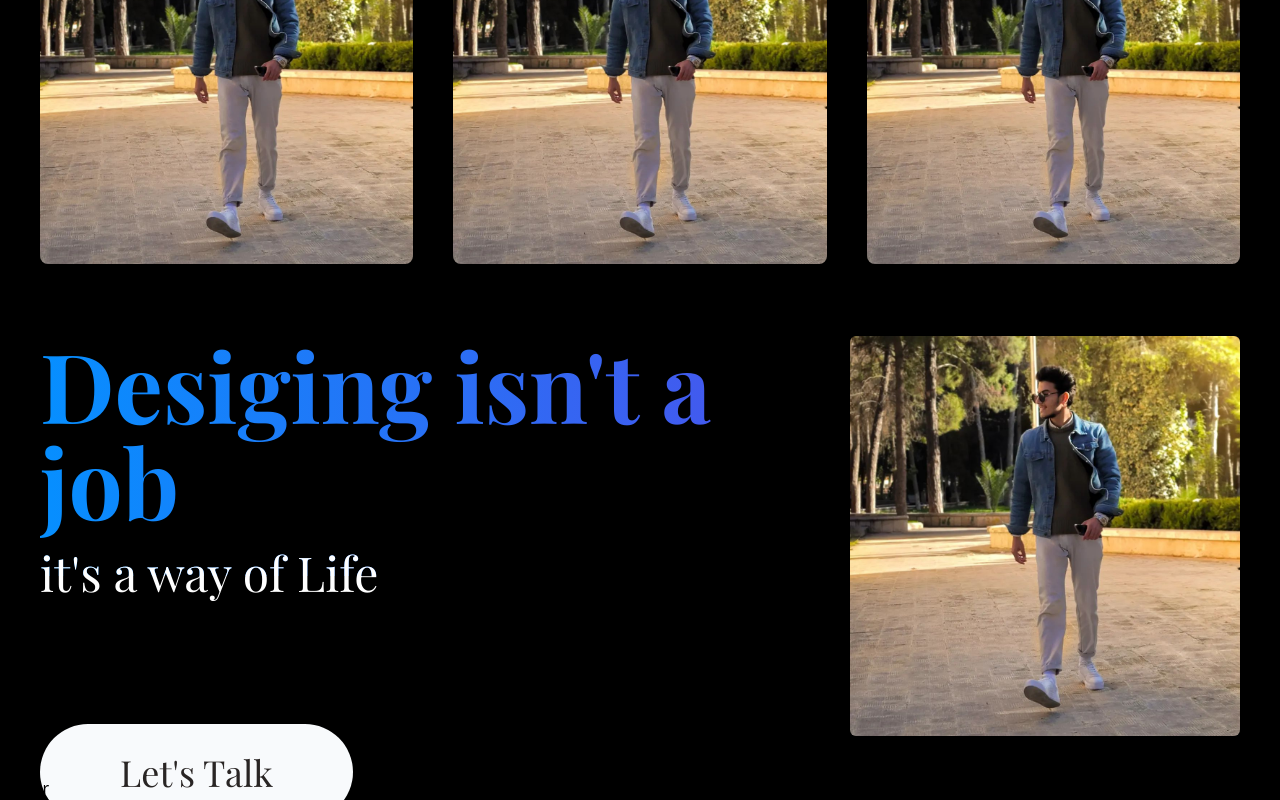
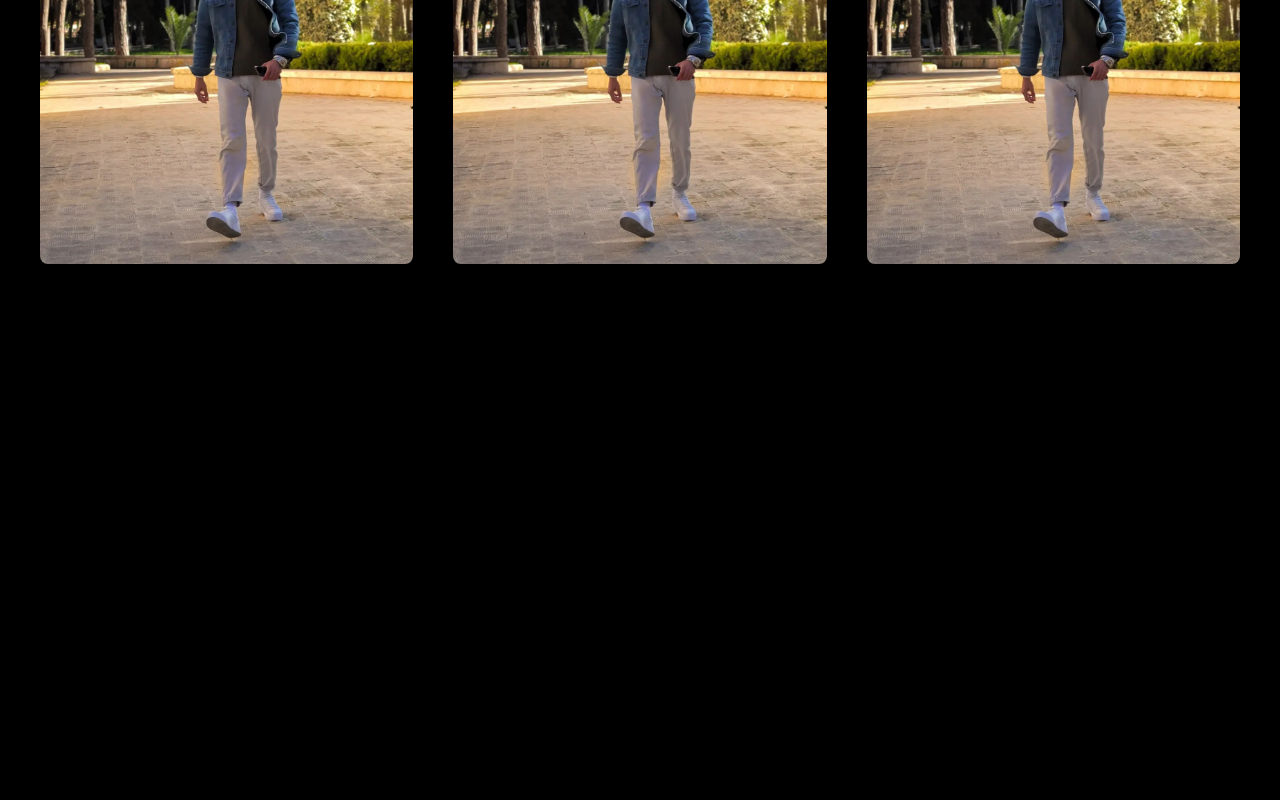
Before and after one commit to Ahmad-Maartmesrini/Mohamad-Shahbandar, a React (Vite) app: page / in a window 1280 px wide. Shown: the part 1835-2635 px from the top of the page. After the commit the page ends 2155 px from the top, so only its background shows below. Built offline with nearby package versions, Linux system fonts and the light colour scheme; a web font is replaced by a local one.

Commit message:
remove cta
deployment issue

```diff
--- a/src/App.tsx
+++ b/src/App.tsx
@@ -1,12 +1,11 @@
 import "./App.css";
-import { Hero, Projects, Cta, Footer } from "./components";
+import { Hero, Projects, Footer } from "./components";
 // +963 998934803
 function App() {
   return (
     <div>
       <Hero />
       <Projects />
-      <Cta />
       <Footer />
     </div>
   );
--- a/src/components/index.tsx
+++ b/src/components/index.tsx
@@ -1,5 +1,5 @@
 export { default as Header } from "./Header";
 export { default as Hero } from "./Hero";
 export { default as Projects } from "./Projects";
-export { default as Cta } from "./Cta";
+// export { default as Cta } from "./Cta";
 export { default as Footer } from "./Footer";
```
